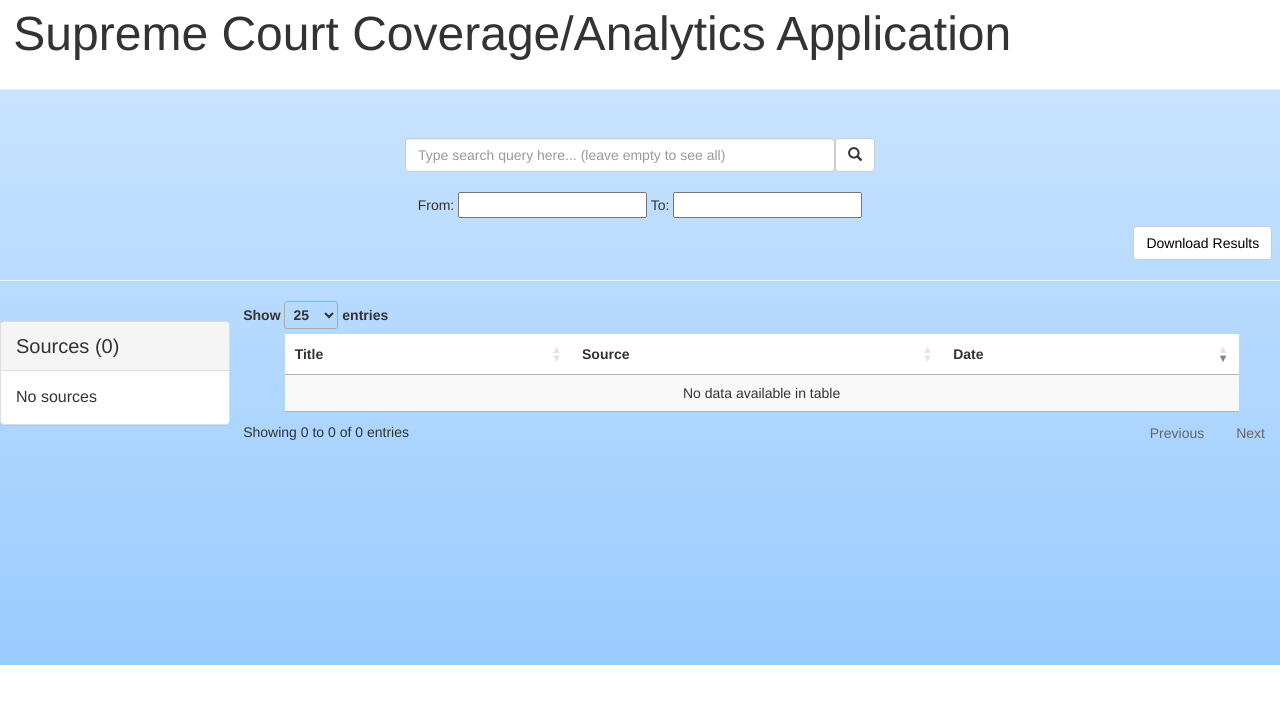
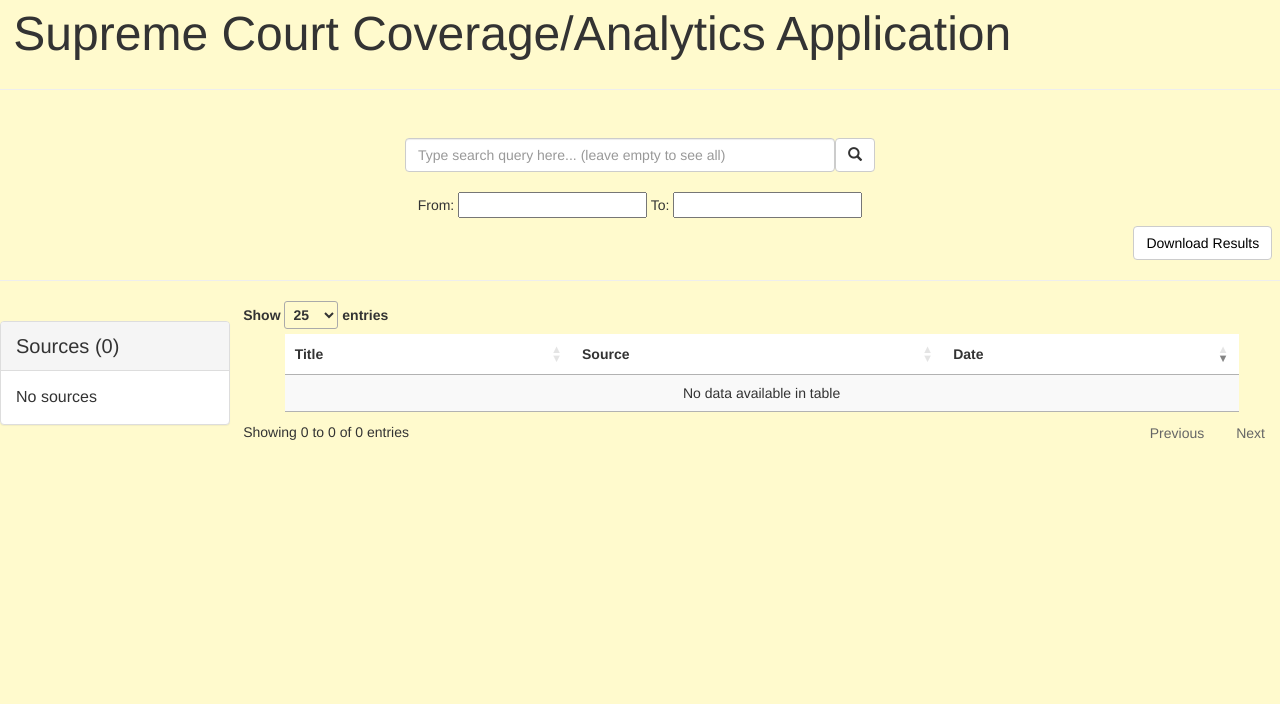
Before and after one commit to darin-ellis7/Supreme-Court-Analysis-App, a PHP site: page / in a window 1280 px wide. Shown: the top 704 px of the page. Run offline with PHP 8.4, Linux system fonts and the light colour scheme; data that the repository does not hold is empty; some libraries are stand-ins or nearby versions.

Commit message:
changed color theme

```diff
--- a/webapp/display_article.php
+++ b/webapp/display_article.php
@@ -20,13 +20,13 @@
       <script src="js/jquery-latest.js"></script>
       <script src="js/jquery.tablesorter.js"></script>
    </head>
-   <!--background -->
-   <div style="background: white">
+   <!--background; color: lemon Chiffon -->
+   <div style="background-color: #fffacd">
 
       <p><font size="8">&nbsp;Supreme Court Coverage/Analytics Application</font></p>
       <hr>
    </div>
-   <body style=" height:100%; background: linear-gradient(0deg, rgb(153, 204, 255), rgb(255, 255, 255)) no-repeat;">
+   <body style=" height:100%; background-color: #fffacd">
       <?php
          $connect = mysqli_connect("localhost", "root", "cs499") or die(mysqli_connect_error());
          mysqli_set_charset($connect, "utf8");
--- a/webapp/index.php
+++ b/webapp/index.php
@@ -35,10 +35,10 @@
         </script>
     </head>
 
-    <body style=" height:100%; background: linear-gradient(0deg, rgb(153, 204, 255), rgb(208, 230, 255)) no-repeat;">
+    <body style=" height:100%; background-color: #fffacd">
 
         <!-- image header -->
-        <div style="background: white">
+        <div style="background-color: #fffacd">
 
             <p><font size="8">&nbsp;Supreme Court Coverage/Analytics Application</font></p>
             <hr>
```
